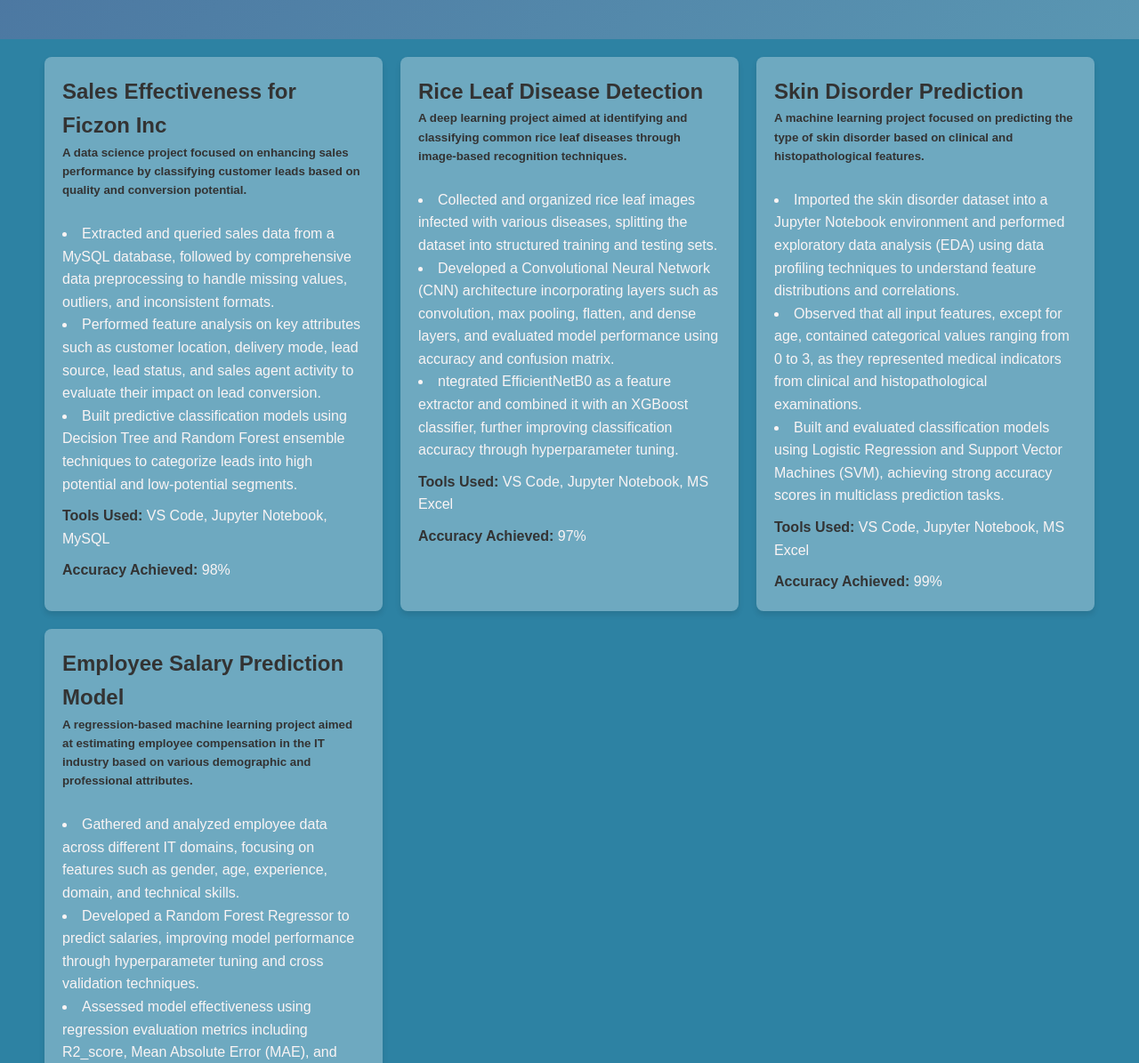
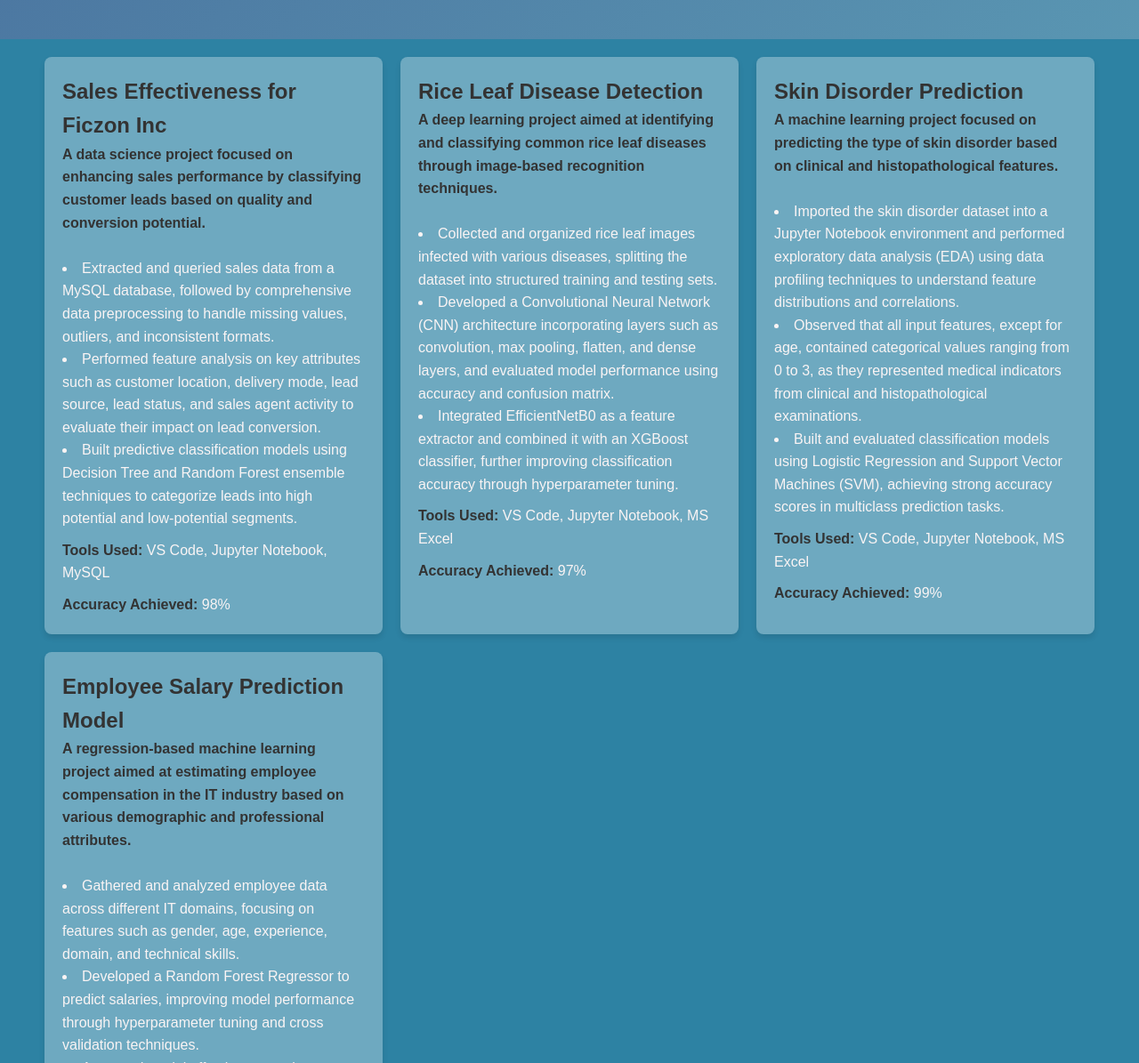
Before and after one commit to venudatta67/venudatta-portfolio, a plain HTML site: page projects.html in a window 1280 px wide. Shown: the part 140-1335 px from the top of the page at 89% size. Drawn offline with Linux system fonts and the light colour scheme.

Commit message:
Updated projects.html

```diff
--- a/projects.html
+++ b/projects.html
@@ -29,8 +29,8 @@
         <div class="project-grid">
             <div class="project-card">
                 <h2>Sales Effectiveness for Ficzon Inc</h2>
-                <h5><b>A data science project focused on enhancing sales performance by classifying customer leads based on quality and conversion
-                potential.</b></h5><br>
+                <h4><b>A data science project focused on enhancing sales performance by classifying customer leads based on quality and conversion
+                potential.</b></h4><br>
                 <ul>
                   <li>Extracted and queried sales data from a MySQL database, followed by comprehensive data preprocessing to handle missing values,
                     outliers, and inconsistent formats. </li>
@@ -45,13 +45,13 @@
 
             <div class="project-card">
                 <h2>Rice Leaf Disease Detection</h2>
-                <h5><b>A deep learning project aimed at identifying and classifying common rice leaf diseases through image-based recognition
-                techniques.</b></h5><br>
+                <h4><b>A deep learning project aimed at identifying and classifying common rice leaf diseases through image-based recognition
+                techniques.</b></h4><br>
                 <ul>
                   <li>Collected and organized rice leaf images infected with various diseases, splitting the dataset into structured training and testing sets. </li>
                   <li>Developed a Convolutional Neural Network (CNN) architecture incorporating layers such as convolution, max pooling, flatten, and
                     dense layers, and evaluated model performance using accuracy and confusion matrix.  </li>
-                  <li>ntegrated EfficientNetB0 as a feature extractor and combined it with an XGBoost classifier, further improving classification
+                  <li>Integrated EfficientNetB0 as a feature extractor and combined it with an XGBoost classifier, further improving classification
                     accuracy through hyperparameter tuning.  </li>
                 </ul>
                 <p><b>Tools Used:</b> VS Code, Jupyter Notebook, MS Excel</p>
@@ -60,7 +60,7 @@
 
             <div class="project-card">
                 <h2>Skin Disorder Prediction</h2>
-                <h5><b>A machine learning project focused on predicting the type of skin disorder based on clinical and histopathological features.</b></h5><br>
+                <h4><b>A machine learning project focused on predicting the type of skin disorder based on clinical and histopathological features.</b></h4><br>
                 <ul>
                   <li>Imported the skin disorder dataset into a Jupyter Notebook environment and performed exploratory data analysis (EDA) using data
                     profiling techniques to understand feature distributions and correlations.  </li>
@@ -75,8 +75,8 @@
 
               <div class="project-card">
                 <h2>Employee Salary Prediction Model</h2>
-                <h5><b>A regression-based machine learning project aimed at estimating employee compensation in the IT industry based on various
-                demographic and professional attributes. </b></h5><br>
+                <h4><b>A regression-based machine learning project aimed at estimating employee compensation in the IT industry based on various
+                demographic and professional attributes. </b></h4><br>
                 <ul>
                   <li>Gathered and analyzed employee data across different IT domains, focusing on features such as gender, age, experience, domain,
                     and technical skills.</li>
```
